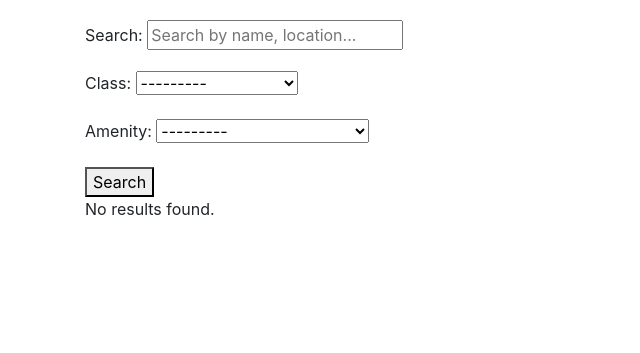
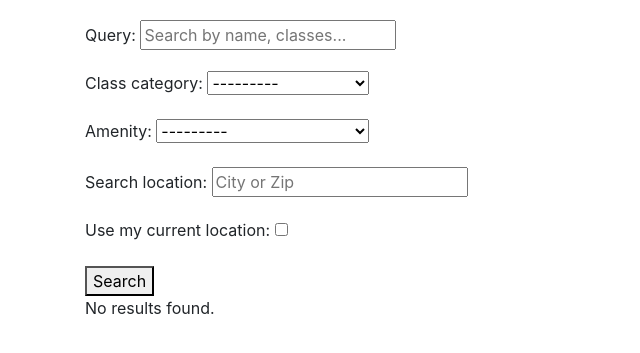
Before and after one commit to LemsonMureya/gym_finder, a Django app: page /gymFindr/search/ in a window 1280 px wide. Shown: the part 112-465 px from the top of the page, without its empty margins (0-640 px from the left). Run offline with Django 4.2, Linux system fonts and the light colour scheme; data comes from the database, SQL or seed files in the repository; parts of the project's set-up code (start-up, migrations or seed data) failed here and were passed over; some libraries are stand-ins or nearby versions.

Commit message:
Added map view and search by location functionality

```diff
--- a/gymFindr/forms.py
+++ b/gymFindr/forms.py
@@ -54,9 +54,11 @@ class ContactInfoForm(forms.ModelForm):
         fields = '__all__'
 
 class GymSearchForm(forms.Form):
-    query = forms.CharField(required=False, label='Search', widget=forms.TextInput(attrs={'placeholder': 'Search by name, location...'}))
-    class_category = forms.ModelChoiceField(queryset=ClassCategory.objects.all(), required=False, label='Class')
-    amenity = forms.ModelChoiceField(queryset=Amenity.objects.all(), required=False, label='Amenity')
+    query = forms.CharField(required=False, widget=forms.TextInput(attrs={'placeholder': 'Search by name, classes...'}))
+    class_category = forms.ModelChoiceField(queryset=ClassCategory.objects.all(), required=False)
+    amenity = forms.ModelChoiceField(queryset=Amenity.objects.all(), required=False)
+    search_location = forms.CharField(required=False, widget=forms.TextInput(attrs={'placeholder': 'City or Zip'}))
+    use_current_location = forms.BooleanField(required=False, label="Use my current location")
 
 class GymImageForm(forms.ModelForm):
     class Meta:
--- a/gymFindr/models.py
+++ b/gymFindr/models.py
@@ -3,6 +3,7 @@ from django.contrib.auth.models import AbstractBaseUser, BaseUserManager, Permis
 from django.db.models.signals import post_save
 from django.dispatch import receiver
 from django.conf import settings
+from django.contrib.gis.db import models as geomodels
 
 
 class CustomUserManager(BaseUserManager):
@@ -74,6 +75,7 @@ class Location(models.Model):
     city = models.CharField(max_length=100)
     zip_code = models.CharField(max_length=20)
     country = models.CharField(max_length=100)
+    coordinates = geomodels.PointField(geography=True, blank=True, null=True)
 
     def __str__(self):
         return f"{self.street_address1}, {self.city}, {self.country}"
--- a/gymFindr/templates/gyms/gym_search.html
+++ b/gymFindr/templates/gyms/gym_search.html
@@ -1,10 +1,17 @@
 {% extends 'base.html' %}
 
 {% block content %}
+<link rel="stylesheet" href="https://unpkg.com/leaflet/dist/leaflet.css" />
+<script src="https://unpkg.com/leaflet/dist/leaflet.js"></script>
+
+
 <form method="get" action="{% url 'gymFindr:gym_search' %}">
     {{ form.as_p }}
+    <input type="hidden" name="lat" id="lat" value="">
+    <input type="hidden" name="lng" id="lng" value="">
     <button type="submit">Search</button>
 </form>
+
 
 {% if gyms %}
     <h2>Search Results</h2>
@@ -13,6 +20,10 @@
         <li><a href="{% url 'gymFindr:gym_detail' pk=gym.pk %}">{{ gym.name }}</a> - {{ gym.location.city }}</li>
     {% endfor %}
     </ul>
+
+    <div id="map" style="height: 400px; width: 100%;"></div>
+    <br>
+
     {% if is_paginated %}
         <div class="pagination">
             {% if page_obj.has_previous %}
@@ -31,4 +42,29 @@
 {% else %}
     <p>No results found.</p>
 {% endif %}
+
+<script>
+    document.querySelector('input[name="use_current_location"]').onchange = function(e) {
+        if (this.checked) {
+            navigator.geolocation.getCurrentPosition(function(position) {
+                document.getElementById('lat').value = position.coords.latitude;
+                document.getElementById('lng').value = position.coords.longitude;
+            });
+        }
+    };
+    document.addEventListener('DOMContentLoaded', function() {
+        var map = L.map('map').setView([40.7128, -74.0060], 13); // Default view is New York City
+
+        L.tileLayer('https://{s}.tile.openstreetmap.org/{z}/{x}/{y}.png', {
+            attribution: '&copy; <a href="https://www.openstreetmap.org/copyright">OpenStreetMap</a> contributors'
+        }).addTo(map);
+
+        {% for gym in gyms %}
+            {% if gym.location.coordinates %}
+                var marker = L.marker([{{ gym.location.coordinates.y }}, {{ gym.location.coordinates.x }}]).addTo(map);
+                marker.bindPopup("<b>{{ gym.name }}</b><br>{{ gym.location.city }}").openPopup();
+            {% endif %}
+        {% endfor %}
+    });
+</script>
 {% endblock %}
--- a/gymFindr/views.py
+++ b/gymFindr/views.py
@@ -1,3 +1,4 @@
+import requests
 from django.views.generic import ListView, DetailView
 from django.views.generic.edit import CreateView, UpdateView, DeleteView
 from django.contrib.auth.views import LoginView, LogoutView
@@ -14,6 +15,9 @@ from django.views import generic
 from django.contrib.auth.mixins import LoginRequiredMixin
 from django.contrib.auth import get_user_model
 from django.http import HttpResponseForbidden
+from django.conf import settings
+from django.contrib.gis.geos import Point, fromstr
+from django.contrib.gis.db.models.functions import Distance
 
 
 User = get_user_model()
@@ -65,6 +69,18 @@ class GymDetailView(DetailView):
     context_object_name = 'gym'
     template_name = 'gyms/gym_detail.html'
 
+def geocode_address(address):
+    """Converts address to coordinates using Google Maps Geocoding API."""
+    api_url = 'https://maps.googleapis.com/maps/api/geocode/json'
+    params = {'address': address, 'key': 'AIzaSyD6543p_Xqlvs0-rJZqORrh_w_-XWz_11w'}
+    response = requests.get(api_url, params=params)
+    if response.status_code == 200:
+        data = response.json()
+        if data['results']:
+            location = data['results'][0]['geometry']['location']
+            return location['lat'], location['lng']
+    return None, None
+
 class GymCreateView(LoginRequiredMixin, CreateView):
     model = Gym
     form_class = GymForm
@@ -101,7 +117,23 @@ class GymCreateView(LoginRequiredMixin, CreateView):
             self.object.owner = self.request.user
 
             # Explicitly saving location and contact info first
-            location = location_form.save()
+            # location = location_form.save()
+            location = location_form.save(commit=False)
+            full_address = f"{location.street_address1}, {location.city}, {location.zip_code}, {location.country}"
+            lat, lng = geocode_address(full_address)
+            if lat and lng:
+                # If geocoding is successful, use the precise coordinates
+                location.coordinates = Point(lng, lat, srid=4326)
+            else:
+                # Fallback: Attempt geocoding with just city and country (or zip code)
+                fallback_address = f"{location.city}, {location.country}"
+                lat, lng = geocode_address(fallback_address)
+                if lat and lng:
+                    location.coordinates = Point(lng, lat, srid=4326)
+                else:
+                     # Set to default New York City coordinates
+                     location.coordinates = Point(-74.0060, 40.7128, srid=4326)  # Placeholder or predefined point
+            location.save()
             contact_info = contact_info_form.save()
             self.object.location = location
             self.object.contact_info = contact_info
@@ -155,7 +187,23 @@ class GymUpdateView(LoginRequiredMixin, UpdateView):
 
             self.object = form.save()
             # Saving Location and ContactInfo with explicit reference
-            location = location_form.save()
+            location = location_form.save(commit=False)
+            full_address = f"{location.street_address1}, {location.city}, {location.zip_code}, {location.country}"
+            lat, lng = geocode_address(full_address)
+
+            if lat and lng:
+                # If geocoding is successful, use the precise coordinates
+                location.coordinates = Point(lng, lat, srid=4326)
+            else:
+                # Fallback: Attempt geocoding with just city and country (or zip code)
+                fallback_address = f"{location.city}, {location.country}"
+                lat, lng = geocode_address(fallback_address)
+                if lat and lng:
+                    location.coordinates = Point(lng, lat, srid=4326)
+                else:
+                     # Set to default New York City coordinates
+                     location.coordinates = Point(-74.0060, 40.7128, srid=4326)  # Placeholder or predefined point
+            location.save()
             contact_info = contact_info_form.save()
             self.object.location = location
             self.object.contact_info = contact_info
@@ -199,31 +247,48 @@ class GymSearchView(ListView):
         queryset = super().get_queryset()
         self.form = GymSearchForm(self.request.GET or None)
         if self.form.is_bound:
-            # Ensure the form is valid or raise a validation error
             try:
                 self.form.is_valid()
             except ValidationError:
                 return Gym.objects.none()
 
-            # Ensure at least one field has been filled
-            query = self.form.cleaned_data.get('query')
-            class_category = self.form.cleaned_data.get('class_category')
-            amenity = self.form.cleaned_data.get('amenity')
+            use_current_location = self.request.GET.get('use_current_location') == 'on'
+            lat = self.request.GET.get('lat')
+            lng = self.request.GET.get('lng')
+            search_location = self.form.cleaned_data.get('search_location')
 
-            if query or class_category or amenity:
+            if use_current_location and lat and lng:
+                try:
+                    lat = float(lat)
+                    lng = float(lng)
+                    user_location = Point(lng, lat, srid=4326)
+                    queryset = queryset.annotate(distance=Distance('location__coordinates', user_location)).order_by('distance')
+                except ValueError:
+                    # Handle the error when conversion fails
+                    queryset = Gym.objects.none()
+            elif search_location:
+                # Use the search_location to geocode and filter the queryset based on distance
+                lat, lng = geocode_address(search_location)  # Implement this function based on your geocoding service
+                if lat is not None and lng is not None:
+                    search_point = Point(lng, lat, srid=4326)
+                    queryset = queryset.annotate(distance=Distance('location__coordinates', search_point)).order_by('distance')
+                else:
+                    # Fallback if geocoding fails or no location found
+                    queryset = Gym.objects.none()
+            else:
+                # Your existing filters for query, class_category, and amenity
                 filters = Q()
+                query = self.form.cleaned_data.get('query')
+                class_category = self.form.cleaned_data.get('class_category')
+                amenity = self.form.cleaned_data.get('amenity')
                 if query:
-                    filters |= Q(name__icontains=query) | Q(description__icontains=query) | Q(location__city__icontains=query) | Q(location__zip_code__icontains=query) | Q(location__street_address1__icontains=query)
+                    filters |= Q(name__icontains=query) | Q(description__icontains=query)
                 if class_category:
                     filters &= Q(classes=class_category)
                 if amenity:
                     filters &= Q(amenities=amenity)
                 queryset = queryset.filter(filters).distinct()
-            else:
-                # If no search criteria are entered, do not return any results
-                queryset = Gym.objects.none()
         else:
-            # If the form is not bound (i.e., no GET parameters), do not return any results
             queryset = Gym.objects.none()
         return queryset
 
```
Also changed, not shown: gymFindr/templates/gyms/gym_detail.html (+24 -1 lines), gym_platform/settings.py (+17 -3 lines), gymFindr/migrations/0003_location_coordinates.py (added).
